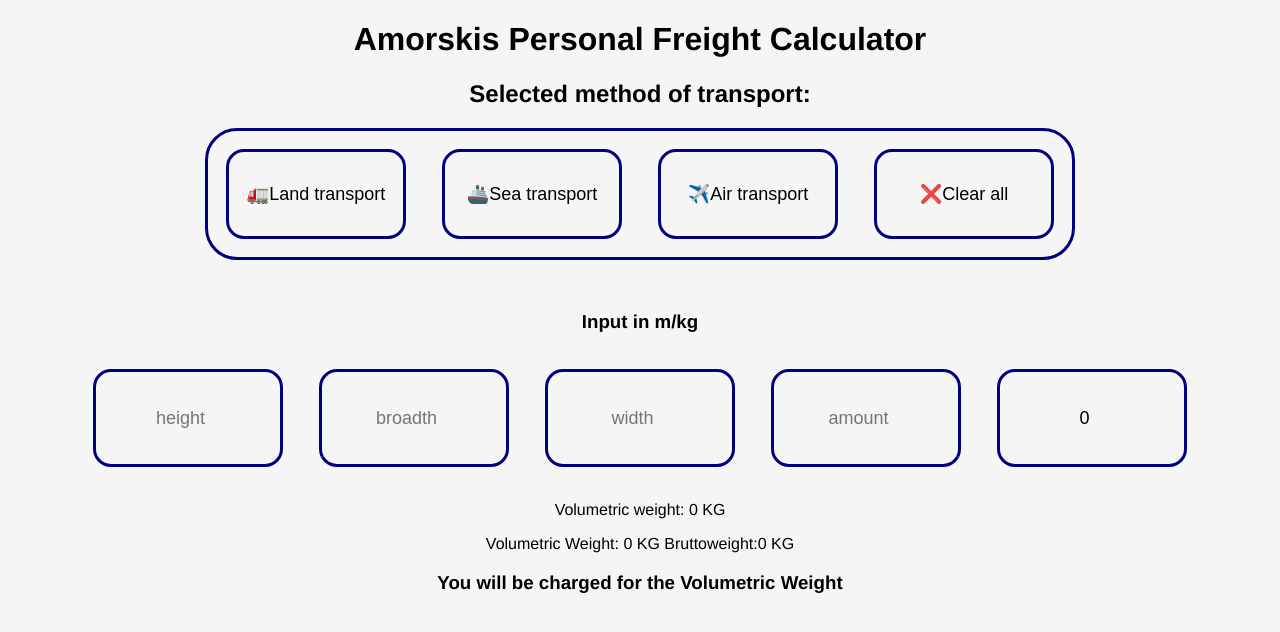
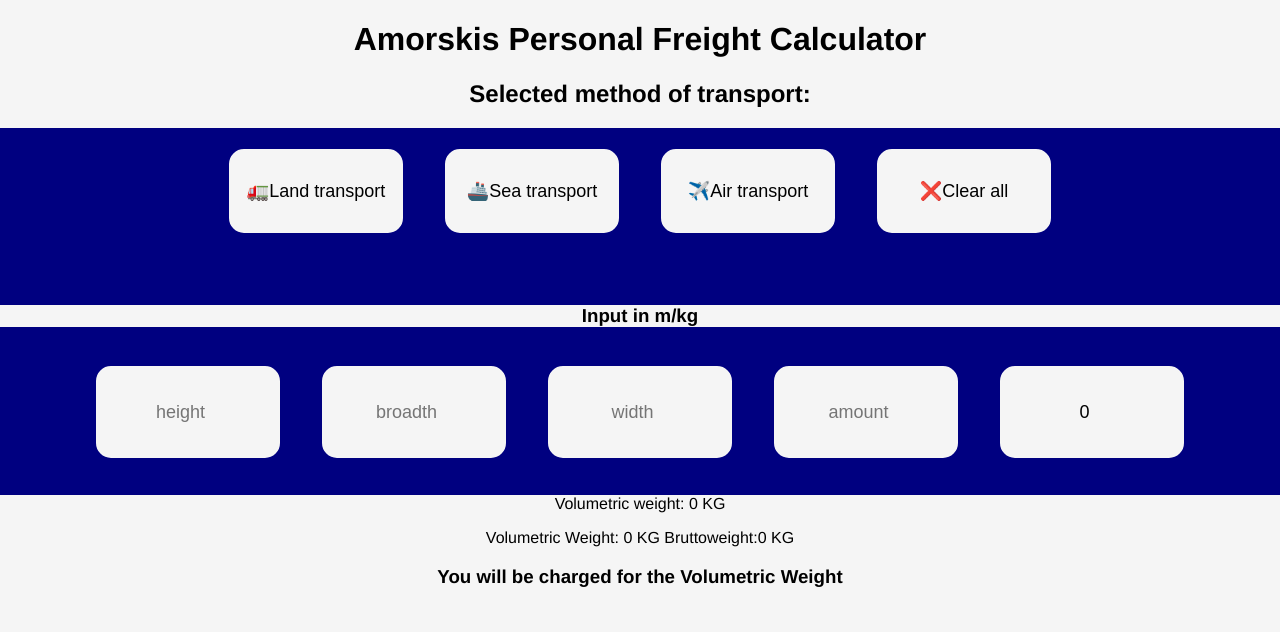
Before and after one commit to SenyorSchmidt/CargoCalculator, a React (Create React App) app: page / in a window 1280 px wide. Shown: the top 632 px of the page. Built offline with nearby package versions, Linux system fonts and the light colour scheme.

Commit message:
Update App.css

```diff
--- a/src/App.css
+++ b/src/App.css
@@ -9,11 +9,9 @@ font-family: 'Franklin Gothic Medium', 'Arial Narrow', Arial, sans-serif;
 }
 
 .buttons{
-  border: 3px solid navy;
-  border-radius: 2em;
-  margin: auto;
-  width: fit-content;
+
   text-align: center;
+  background-color: navy;
 }
 
 button {
@@ -37,5 +35,11 @@ input{
 }
 
 .inputs {
-  padding-top: 2em;;
+  padding-top: 2em;
+  background-color: navy;
 }
+
+.headerInput{
+  background-color: navy;
+  color: white;
+}
```
